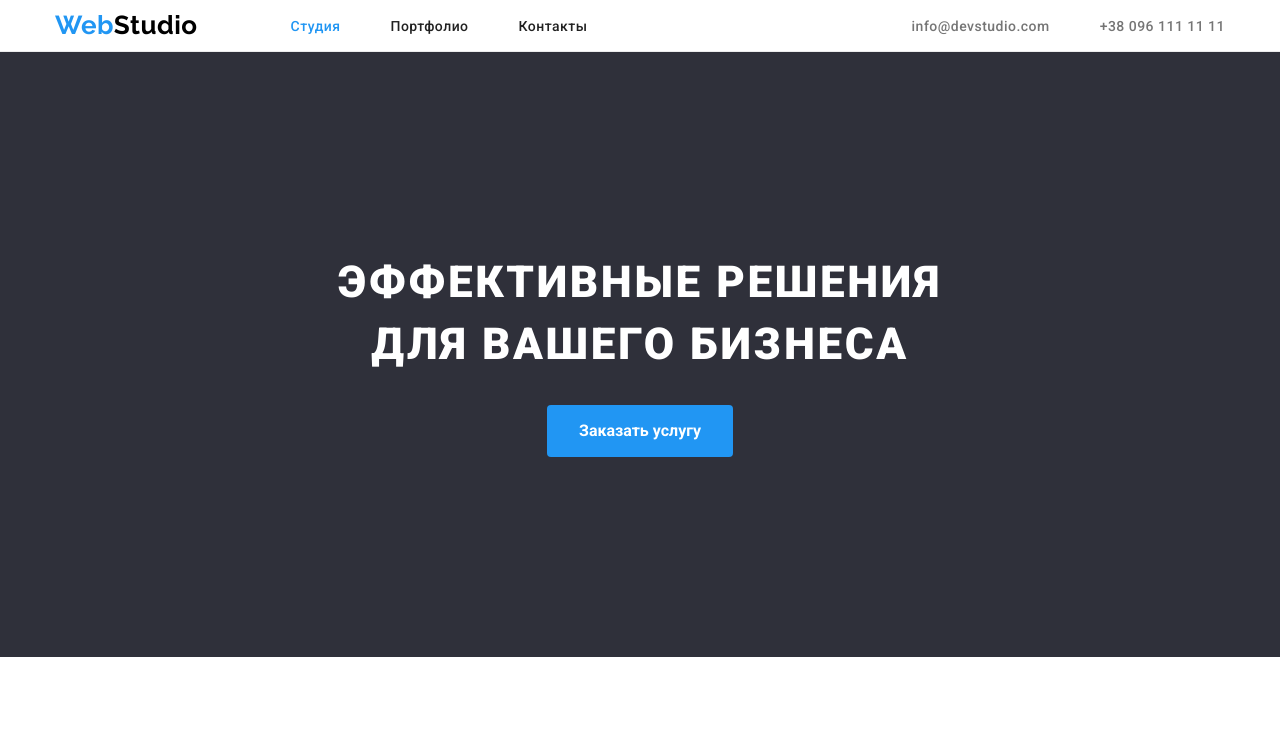
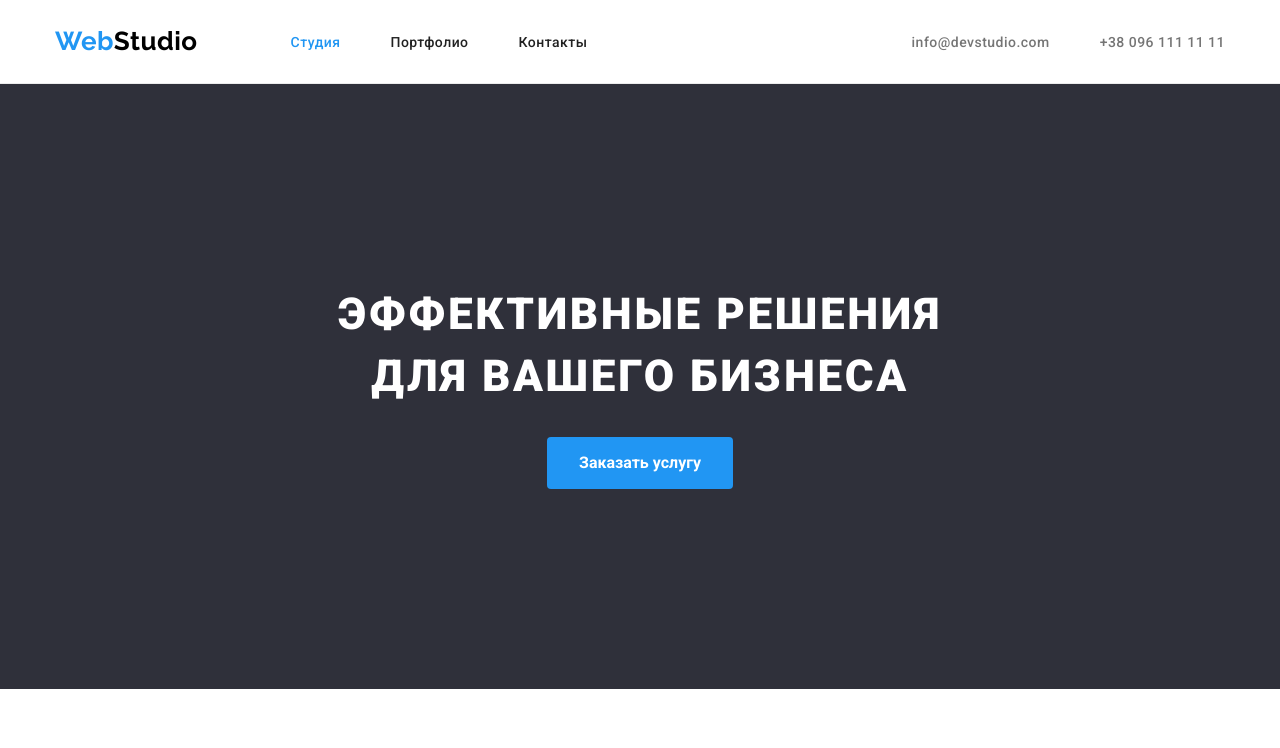
Before and after one commit to OleksandrTyshchenko/goit-markup-hw-03, a plain HTML site: page index.html in a window 1280 px wide. Shown: the top 748 px of the page. Drawn offline with nearby package versions, Linux system fonts and the light colour scheme.

Commit message:
ДЗ 3
правки

```diff
--- a/css/styles.css
+++ b/css/styles.css
@@ -130,6 +130,8 @@ img {
   display: flex;
   align-items: center;
   margin-right: auto;
+  margin-top: 24px;
+  margin-bottom: 25px;
 }
 
 .site-nav {
@@ -144,8 +146,10 @@ img {
 
 .com-nav {
   display: flex;
-  padding-left: 0px;
+  padding-left: 0px
   justify-content: flex-end;
+  margin-top: 32px;
+  margin-bottom: 32px;
 }
 
 .site-item:not(:last-child) {
```
